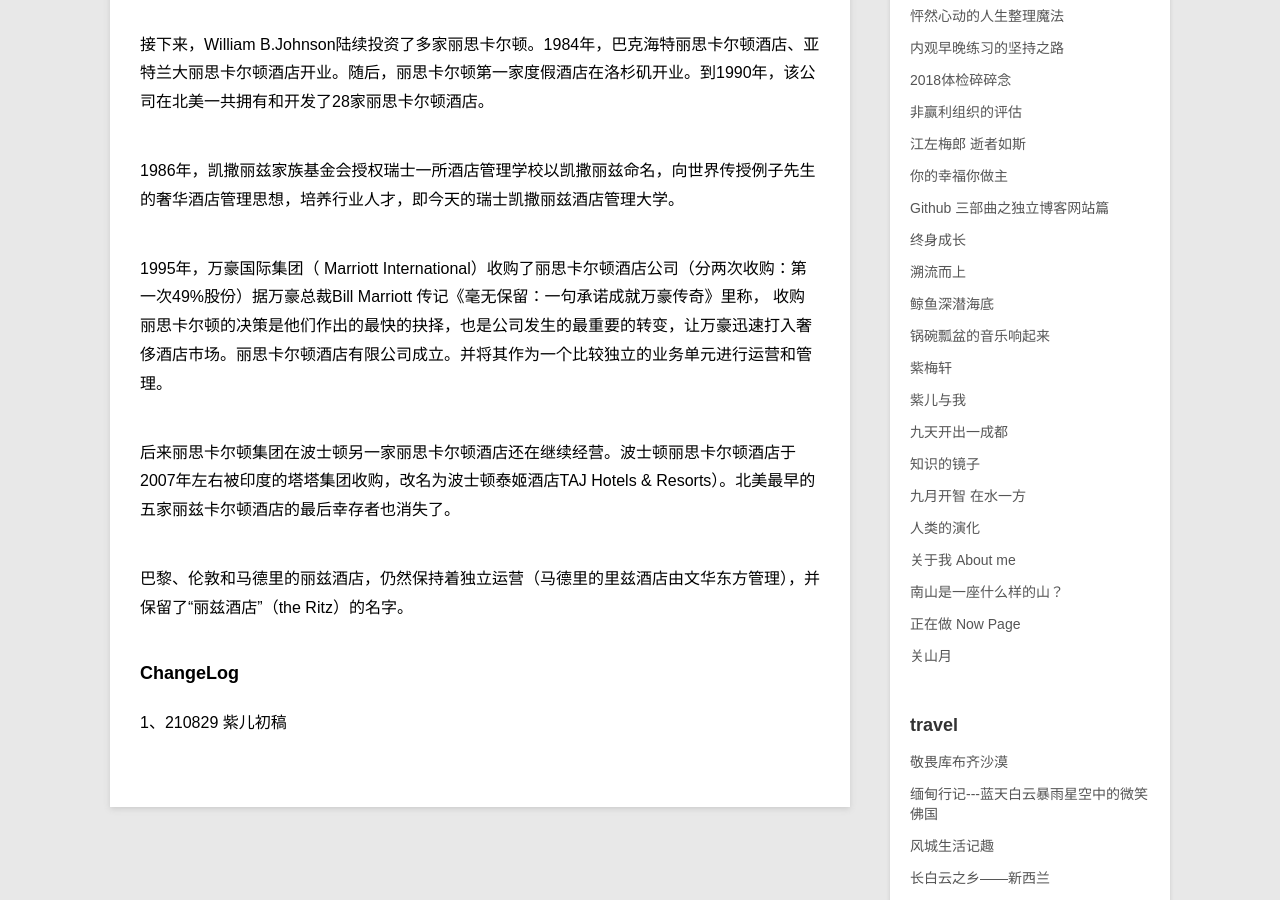
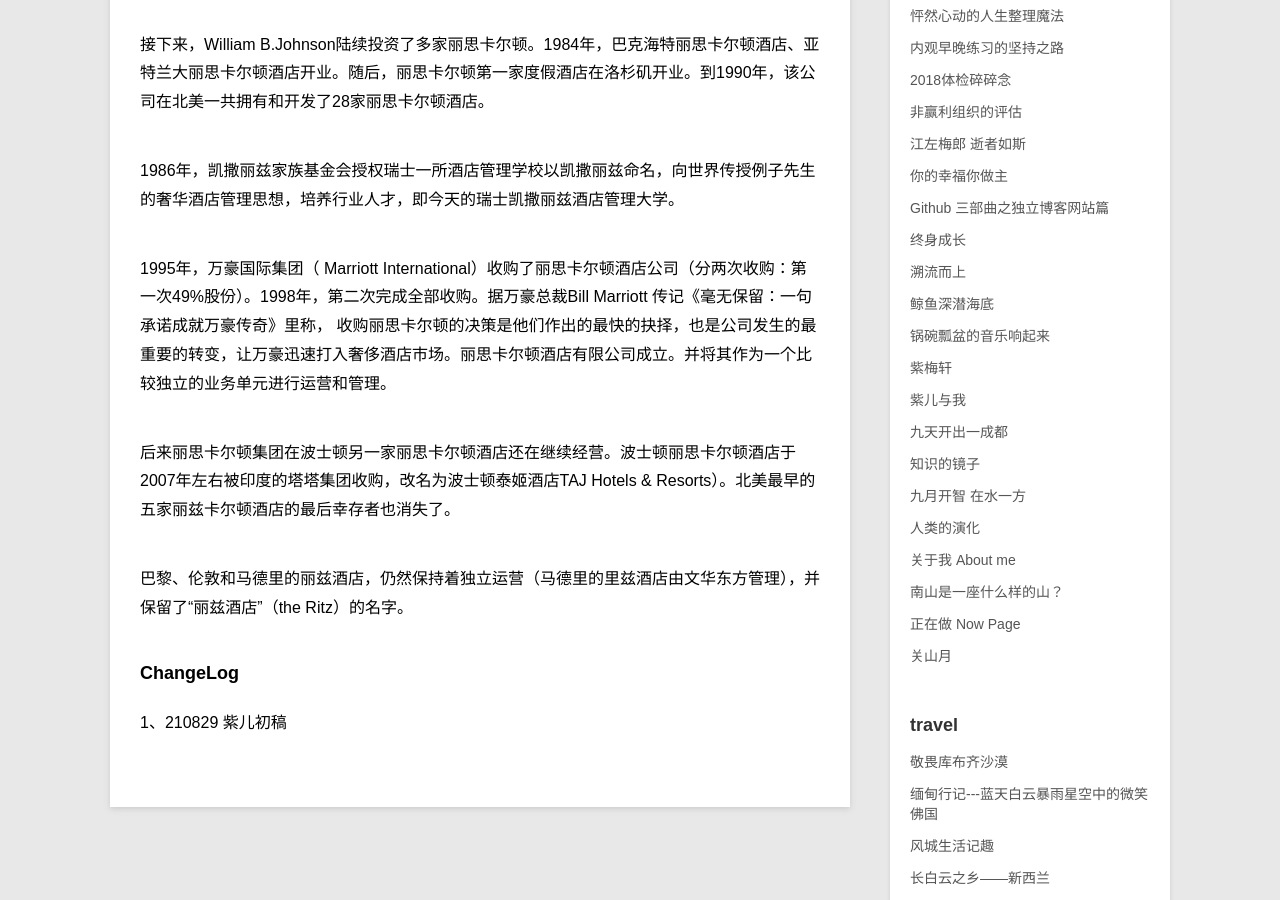
Before and after one commit to violettianjie/violettianjie.github.io, a Jekyll site: the page built from _posts/blog/2021-08-29-ritz.md, in a window 1280 px wide and 900 px high, scrolled down 2421 px. Built offline with Jekyll 4.4.1, drawn with Linux system fonts in a browser that asks for light colours.

Commit message:
Update 2021-08-29-ritz.md

```diff
--- a/_posts/blog/2021-08-29-ritz.md
+++ b/_posts/blog/2021-08-29-ritz.md
@@ -63,7 +63,7 @@ category: blog
 1986年，凯撒丽兹家族基金会授权瑞士一所酒店管理学校以凯撒丽兹命名，向世界传授例子先生的奢华酒店管理思想，培养行业人才，即今天的瑞士凯撒丽兹酒店管理大学。
 
 
-1995年，万豪国际集团（ Marriott International）收购了丽思卡尔顿酒店公司（分两次收购：第一次49%股份）据万豪总裁Bill Marriott 传记《毫无保留：一句承诺成就万豪传奇》里称， 收购丽思卡尔顿的决策是他们作出的最快的抉择，也是公司发生的最重要的转变，让万豪迅速打入奢侈酒店市场。丽思卡尔顿酒店有限公司成立。并将其作为一个比较独立的业务单元进行运营和管理。
+1995年，万豪国际集团（ Marriott International）收购了丽思卡尔顿酒店公司（分两次收购：第一次49%股份）。1998年，第二次完成全部收购。据万豪总裁Bill Marriott 传记《毫无保留：一句承诺成就万豪传奇》里称， 收购丽思卡尔顿的决策是他们作出的最快的抉择，也是公司发生的最重要的转变，让万豪迅速打入奢侈酒店市场。丽思卡尔顿酒店有限公司成立。并将其作为一个比较独立的业务单元进行运营和管理。
 
 
 后来丽思卡尔顿集团在波士顿另一家丽思卡尔顿酒店还在继续经营。波士顿丽思卡尔顿酒店于2007年左右被印度的塔塔集团收购，改名为波士顿泰姬酒店TAJ Hotels & Resorts）。北美最早的五家丽兹卡尔顿酒店的最后幸存者也消失了。
```
